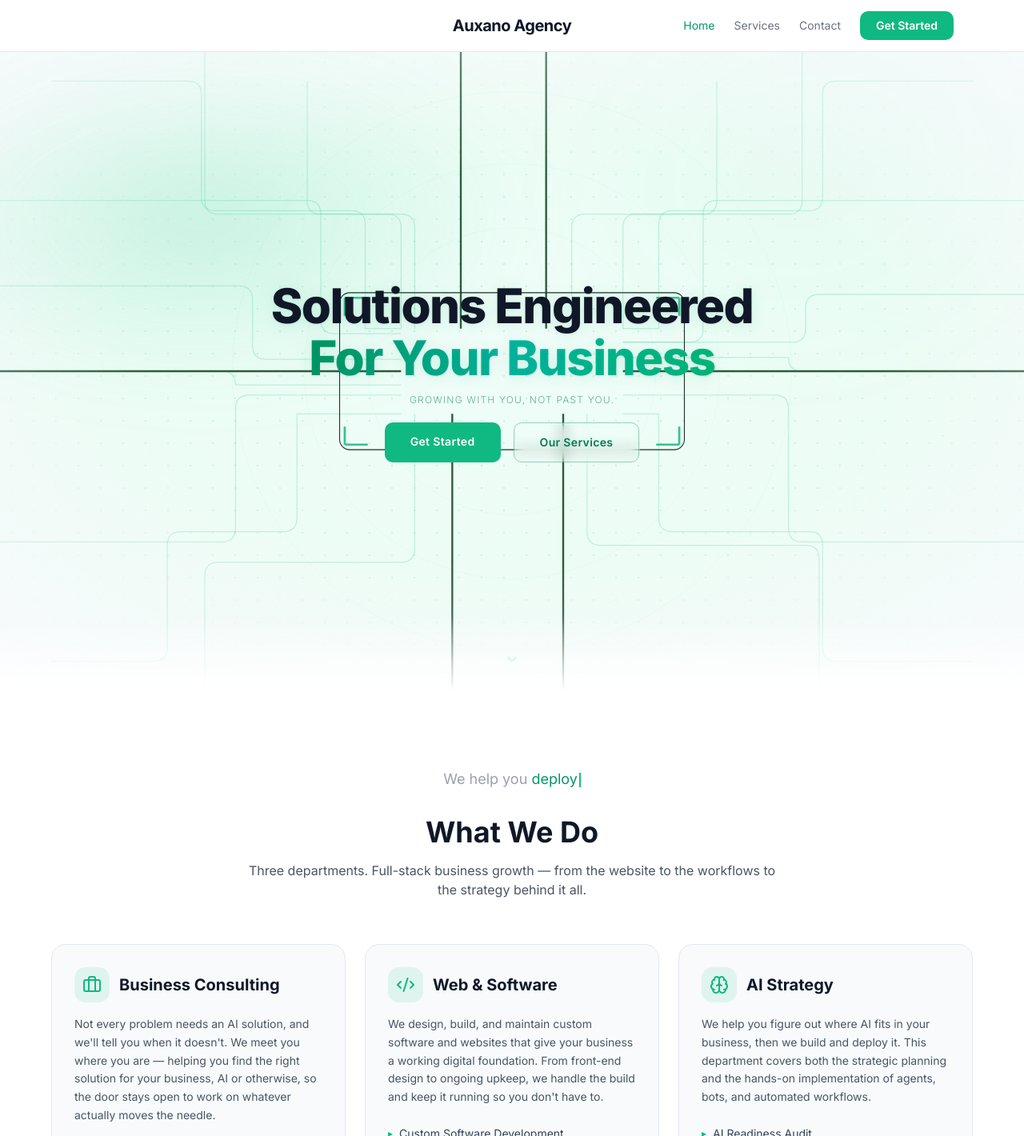
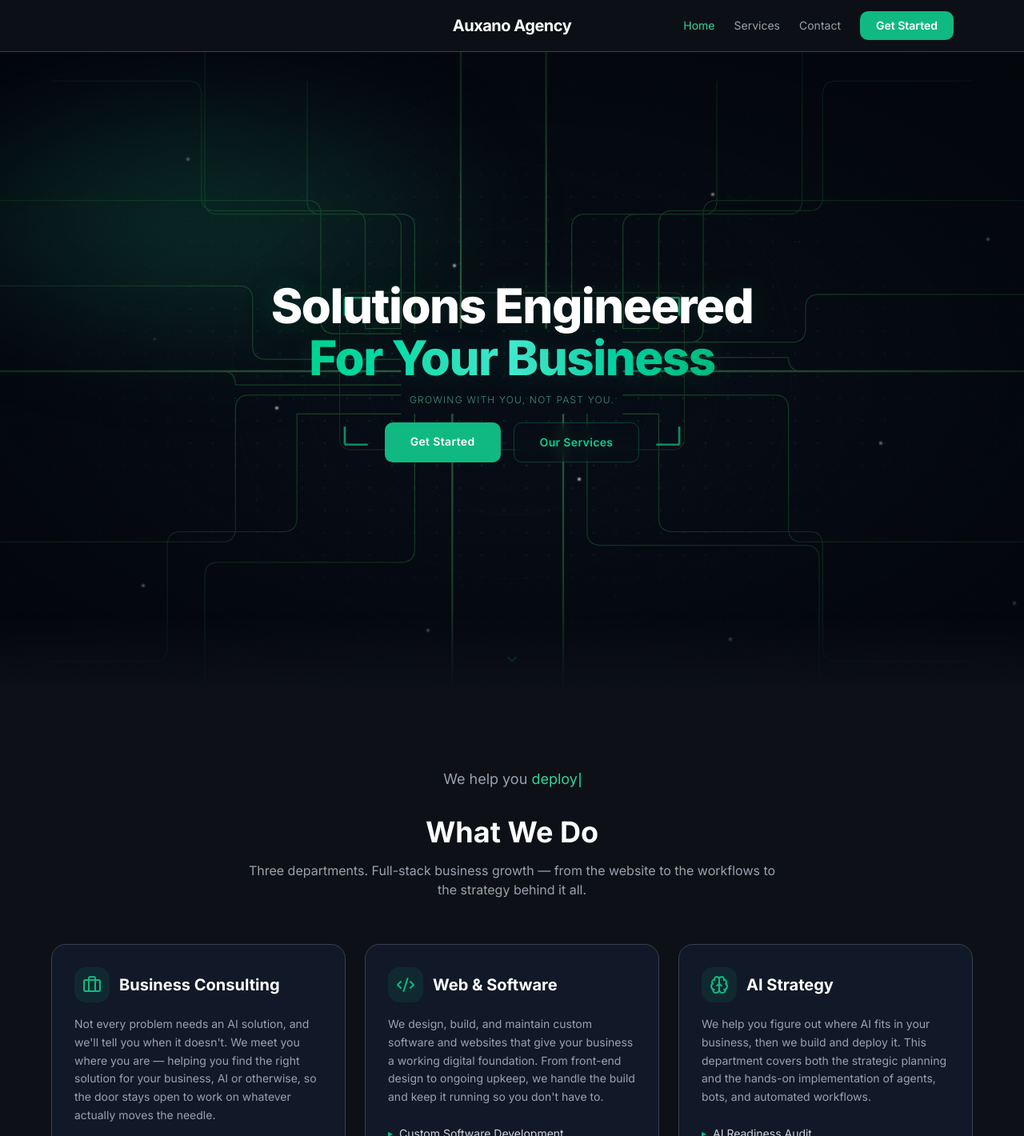
Before and after one commit to scrotiekeen/auxagen-website, a Next.js app: page / in a window 1280 px wide. Shown: the top 1420 px of the page at 80% size. Built offline with nearby package versions, Linux system fonts and the light colour scheme.

Commit message:
Revert "Experiment: swap to light mode for preview"
This reverts commit 47989098cbb4b9cad73cda5234da13a037e8cc9f.

```diff
--- a/app/globals.css
+++ b/app/globals.css
@@ -47,15 +47,15 @@
   --radius-3xl: calc(var(--radius) * 2.2);
   --radius-4xl: calc(var(--radius) * 2.6);
 
-  /* Auxano Brand Colors — Light Mode Preview */
-  --color-auxano-dark-base: #F8FAFC;
-  --color-auxano-darker: #FFFFFF;
+  /* Auxano Brand Colors */
+  --color-auxano-dark-base: #111827;
+  --color-auxano-darker: #0D1117;
   --color-auxano-primary: #10B981;
-  --color-auxano-secondary: #059669;
-  --color-auxano-light: #047857;
+  --color-auxano-secondary: #34D399;
+  --color-auxano-light: #6EE7B7;
   --color-auxano-tint: #ECFDF5;
-  --color-auxano-card: #FFFFFF;
-  --color-auxano-border: #E2E8F0;
+  --color-auxano-card: #1E293B;
+  --color-auxano-border: #374151;
 }
 
 :root {
@@ -132,7 +132,7 @@
     @apply border-border outline-ring/50;
   }
   body {
-    @apply bg-white text-gray-900 antialiased;
+    @apply bg-auxano-darker text-white antialiased;
   }
   html {
     @apply font-sans;
@@ -295,13 +295,13 @@
   );
 }
 
-/* Radial vignette — light mode: subtle edge softening */
+/* Radial vignette — deep space darkness at edges */
 .hero-vignette {
   background: radial-gradient(
     ellipse 85% 75% at 50% 50%,
-    transparent 40%,
-    rgba(248, 250, 252, 0.3) 70%,
-    rgba(248, 250, 252, 0.6) 100%
+    transparent 15%,
+    rgba(2, 4, 8, 0.55) 55%,
+    rgba(2, 4, 8, 0.95) 100%
   );
 }
 
@@ -356,11 +356,11 @@
   animation: hero-particle-float ease-in-out infinite;
 }
 
-/* Headline glow — light mode: subtle drop shadow */
+/* Headline glow */
 .hero-headline {
   text-shadow:
-    0 2px 20px rgba(16, 185, 129, 0.15),
-    0 1px 4px rgba(0, 0, 0, 0.06);
+    0 0 40px rgba(16, 185, 129, 0.2),
+    0 0 80px rgba(16, 185, 129, 0.08);
 }
 
 /* Scroll indicator bounce */
@@ -377,15 +377,15 @@
   animation: hero-scroll-bounce 2.2s ease-in-out infinite;
 }
 
-/* ── Light Hero Background ───────────────────────────────────── */
+/* ── Deep Space Background ───────────────────────────────────── */
 
 .hero-space-bg {
   background: radial-gradient(
     ellipse 130% 110% at 50% 45%,
-    #F0FDF9 0%,
-    #ECFDF5 30%,
-    #F8FAFC 65%,
-    #FFFFFF 100%
+    #060B14 0%,
+    #080e18 25%,
+    #0a0f1a 50%,
+    #020408 100%
   );
 }
 
--- a/components/bottom-cta.tsx
+++ b/components/bottom-cta.tsx
@@ -3,11 +3,11 @@ import Link from "next/link";
 export function BottomCta() {
   return (
     <section className="py-24 px-6">
-      <div className="max-w-4xl mx-auto text-center bg-gradient-to-br from-emerald-50 to-white rounded-2xl border border-auxano-border p-12 md:p-16">
-        <h2 className="text-3xl md:text-4xl font-bold text-gray-900 mb-4">
+      <div className="max-w-4xl mx-auto text-center bg-gradient-to-br from-emerald-900/40 to-auxano-darker rounded-2xl border border-auxano-border p-12 md:p-16">
+        <h2 className="text-3xl md:text-4xl font-bold text-white mb-4">
           Ready to Grow?
         </h2>
-        <p className="text-emerald-700 text-lg mb-8 max-w-xl mx-auto">
+        <p className="text-auxano-light text-lg mb-8 max-w-xl mx-auto">
           Let&apos;s talk about what AI can do for your business.
         </p>
         <Link
--- a/components/hero.tsx
+++ b/components/hero.tsx
@@ -27,12 +27,18 @@ export function Hero() {
   return (
     <section className="relative min-h-screen hero-space-bg overflow-hidden">
 
+      {/* ── Layer 0a: Deep space star field (sparse — abyss feel) ───── */}
+      <div className="absolute inset-0 z-0 overflow-hidden pointer-events-none">
+        <div className="hero-starfield-small" style={{ opacity: 0.35 }} />
+        <div className="hero-starfield-bright" style={{ opacity: 0.5 }} />
+      </div>
+
       {/* ── Layer 0b: CPU circuit board — scaled for mobile ──────────── */}
       <div className="absolute inset-0 z-0">
         {/* Mobile: slice (overflows to frame properly), same as desktop */}
         <div className="block md:hidden absolute inset-0 overflow-hidden">
           <AuxanoChip
-            className="w-full h-full text-emerald-500/20 opacity-80"
+            className="w-full h-full text-[#1a4a2a] opacity-70"
             width="100%"
             height="100%"
             preserveAspectRatio="xMidYMid slice"
@@ -42,7 +48,7 @@ export function Hero() {
         </div>
         <div className="hidden md:block absolute inset-0">
           <AuxanoChip
-            className="w-full h-full text-emerald-500/20"
+            className="w-full h-full text-[#1a4a2a]"
             width="100%"
             height="100%"
             preserveAspectRatio="xMidYMid slice"
@@ -52,9 +58,9 @@ export function Hero() {
         </div>
       </div>
 
-      {/* ── Layer 1a: Subtle emerald bloom wash ── */}
+      {/* ── Layer 1a: Subtle nebula wash (just one faint emerald hint) ── */}
       <div className="absolute inset-0 z-[1] pointer-events-none overflow-hidden">
-        <div className="hero-nebula-emerald" style={{ opacity: 0.3 }} />
+        <div className="hero-nebula-emerald" style={{ opacity: 0.04 }} />
       </div>
 
       {/* ── Layer 1b: Dot grid ──────────────────────────────────────── */}
@@ -129,13 +135,13 @@ export function Hero() {
           animate={{ opacity: 1, y: 0 }}
           transition={{ duration: 0.8, delay: 0.1, ease: "easeOut" }}
         >
-          <h1 className="text-4xl sm:text-5xl md:text-6xl font-extrabold text-gray-900 leading-[1.08] tracking-tight mb-3 hero-headline">
+          <h1 className="text-4xl sm:text-5xl md:text-6xl font-extrabold text-white leading-[1.08] tracking-tight mb-3 hero-headline">
             Solutions Engineered<br />
-            <span className="text-transparent bg-clip-text bg-gradient-to-r from-emerald-600 via-teal-500 to-emerald-500">
+            <span className="text-transparent bg-clip-text bg-gradient-to-r from-emerald-400 via-teal-300 to-emerald-500">
               For Your Business
             </span>
           </h1>
-          <p className="text-emerald-700/60 font-light tracking-widest uppercase text-xs">
+          <p className="text-emerald-300/60 font-light tracking-widest uppercase text-xs">
             Growing With You, Not Past You.
           </p>
         </motion.div>
@@ -156,7 +162,7 @@ export function Hero() {
           </Link>
           <Link
             href="/services"
-            className="border border-emerald-600/40 text-emerald-700 font-semibold px-8 py-3.5 rounded-lg hover:bg-emerald-500/10 hover:border-emerald-600/60 transition-all text-center text-sm tracking-wide backdrop-blur-sm"
+            className="border border-emerald-500/30 text-emerald-400 font-semibold px-8 py-3.5 rounded-lg hover:bg-emerald-500/10 hover:border-emerald-400/50 transition-all text-center text-sm tracking-wide backdrop-blur-sm"
           >
             Our Services
           </Link>
--- a/components/nav.tsx
+++ b/components/nav.tsx
@@ -17,10 +17,10 @@ export function Nav() {
   const pathname = usePathname();
 
   return (
-    <nav className="fixed top-0 left-0 right-0 z-50 bg-white/90 backdrop-blur-md border-b border-auxano-border">
+    <nav className="fixed top-0 left-0 right-0 z-50 bg-auxano-darker/80 backdrop-blur-md border-b border-auxano-border">
       <div className="max-w-6xl mx-auto px-6 h-16 flex items-center justify-center relative">
         {/* Logo — centered */}
-        <Link href="/" className="text-xl font-bold text-gray-900 tracking-tight">
+        <Link href="/" className="text-xl font-bold text-white tracking-tight">
           Auxano Agency
         </Link>
 
@@ -34,7 +34,7 @@ export function Nav() {
                 "text-sm transition-colors",
                 pathname === link.href
                   ? "text-auxano-secondary"
-                  : "text-gray-500 hover:text-gray-900"
+                  : "text-gray-400 hover:text-white"
               )}
             >
               {link.label}
@@ -50,7 +50,7 @@ export function Nav() {
 
         {/* Mobile Toggle — right side */}
         <button
-          className="md:hidden text-gray-500 hover:text-gray-900 absolute right-6"
+          className="md:hidden text-gray-400 hover:text-white absolute right-6"
           onClick={() => setMobileOpen(!mobileOpen)}
           aria-label="Toggle menu"
         >
@@ -60,7 +60,7 @@ export function Nav() {
 
       {/* Mobile Menu */}
       {mobileOpen && (
-        <div className="md:hidden bg-white border-t border-auxano-border">
+        <div className="md:hidden bg-auxano-darker border-t border-auxano-border">
           <div className="px-6 py-4 flex flex-col gap-4">
             {navLinks.map((link) => (
               <Link
@@ -71,7 +71,7 @@ export function Nav() {
                   "text-sm transition-colors",
                   pathname === link.href
                     ? "text-auxano-secondary"
-                    : "text-gray-500 hover:text-gray-900"
+                    : "text-gray-400 hover:text-white"
                 )}
               >
                 {link.label}
--- a/components/scroll-transition.tsx
+++ b/components/scroll-transition.tsx
@@ -22,7 +22,7 @@ export function ScrollTransition() {
         className="relative h-24 -mt-24 pointer-events-none"
         style={{
           zIndex: 20,
-          background: "linear-gradient(to bottom, transparent, #FFFFFF)",
+          background: "linear-gradient(to bottom, transparent, #0D1117)",
         }}
       />
 
--- a/components/services-overview.tsx
+++ b/components/services-overview.tsx
@@ -97,7 +97,7 @@ export function ServicesOverview() {
       <div className="max-w-6xl mx-auto">
         {/* Typewriter intro */}
         <div className="text-center mb-8">
-          <div className="text-base sm:text-lg text-slate-600 font-mono">
+          <div className="text-base sm:text-lg text-slate-400 font-mono">
             <Typewriter
               prefix="We help you "
               phrases={[
@@ -112,7 +112,7 @@ export function ServicesOverview() {
         </div>
 
         <motion.h2
-          className="text-3xl md:text-4xl font-bold text-gray-900 text-center mb-4"
+          className="text-3xl md:text-4xl font-bold text-white text-center mb-4"
           initial={{ opacity: 0, y: 20 }}
           whileInView={{ opacity: 1, y: 0 }}
           viewport={{ once: true }}
@@ -121,7 +121,7 @@ export function ServicesOverview() {
           What We Do
         </motion.h2>
         <motion.p
-          className="text-gray-600 text-center mb-14 max-w-2xl mx-auto"
+          className="text-gray-400 text-center mb-14 max-w-2xl mx-auto"
           initial={{ opacity: 0, y: 16 }}
           whileInView={{ opacity: 1, y: 0 }}
           viewport={{ once: true }}
@@ -151,11 +151,11 @@ export function ServicesOverview() {
                     <div className="p-2.5 bg-auxano-primary/10 rounded-xl group-hover:bg-auxano-primary/20 transition-colors duration-300">
                       <Icon className="text-auxano-primary" size={24} />
                     </div>
-                    <h3 className="text-gray-900 font-bold text-xl">{dept.title}</h3>
+                    <h3 className="text-white font-bold text-xl">{dept.title}</h3>
                   </div>
 
                   {/* Description */}
-                  <p className="text-gray-600 text-sm leading-relaxed mb-6">
+                  <p className="text-gray-400 text-sm leading-relaxed mb-6">
                     {dept.description}
                   </p>
 
@@ -164,7 +164,7 @@ export function ServicesOverview() {
                     {dept.services.map((svc) => (
                       <li key={svc.name} className="flex items-start gap-2">
                         <span className="text-auxano-primary mt-0.5 text-xs flex-shrink-0">▸</span>
-                        <span className="text-gray-700 text-sm">{svc.name}</span>
+                        <span className="text-gray-300 text-sm">{svc.name}</span>
                       </li>
                     ))}
                   </ul>
--- a/components/showcase.tsx
+++ b/components/showcase.tsx
@@ -5,10 +5,10 @@ export function Showcase() {
   return (
     <section className="bg-auxano-dark-base py-12 px-6">
       <div className="max-w-6xl mx-auto">
-        <h2 className="text-3xl md:text-4xl font-bold text-gray-900 text-center mb-4">
+        <h2 className="text-3xl md:text-4xl font-bold text-white text-center mb-4">
           What We&apos;ve Built
         </h2>
-        <p className="text-gray-600 text-center mb-4 max-w-2xl mx-auto">
+        <p className="text-gray-400 text-center mb-4 max-w-2xl mx-auto">
           Real projects. Real results. Here&apos;s a look at our recent work.
         </p>
 
```
Also changed, not shown: app/services/page.tsx (+12 -12 lines), components/footer.tsx (+7 -7 lines).
